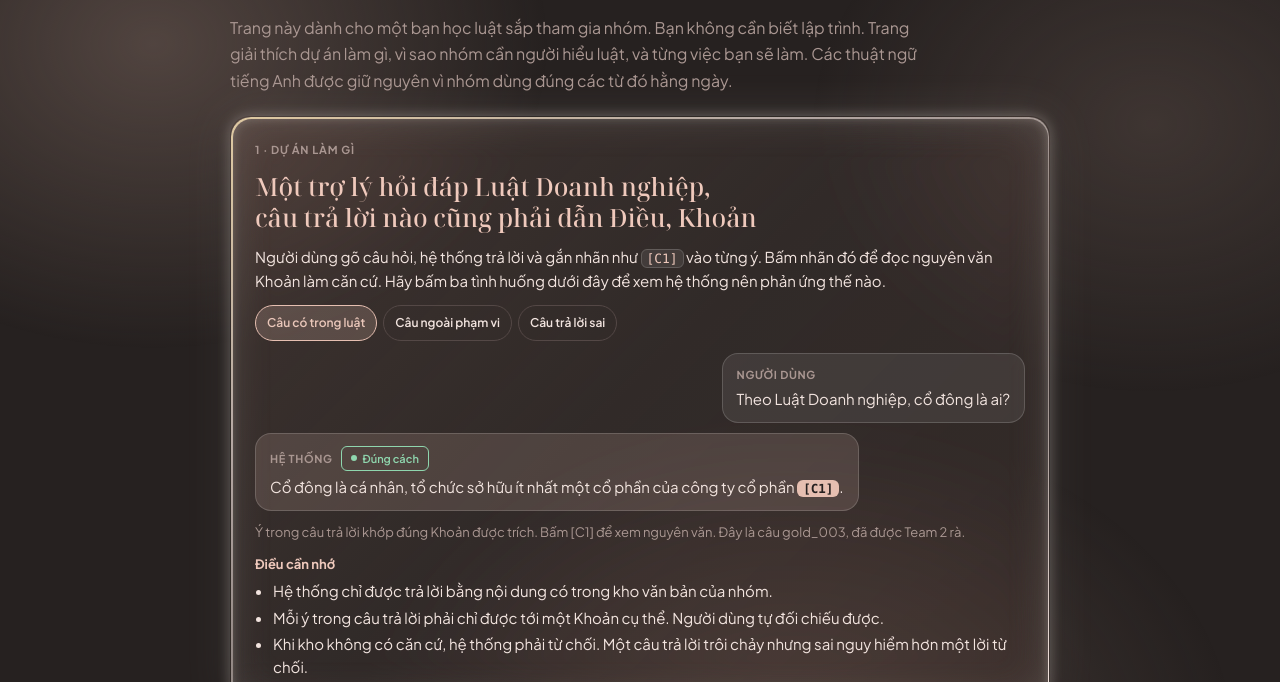
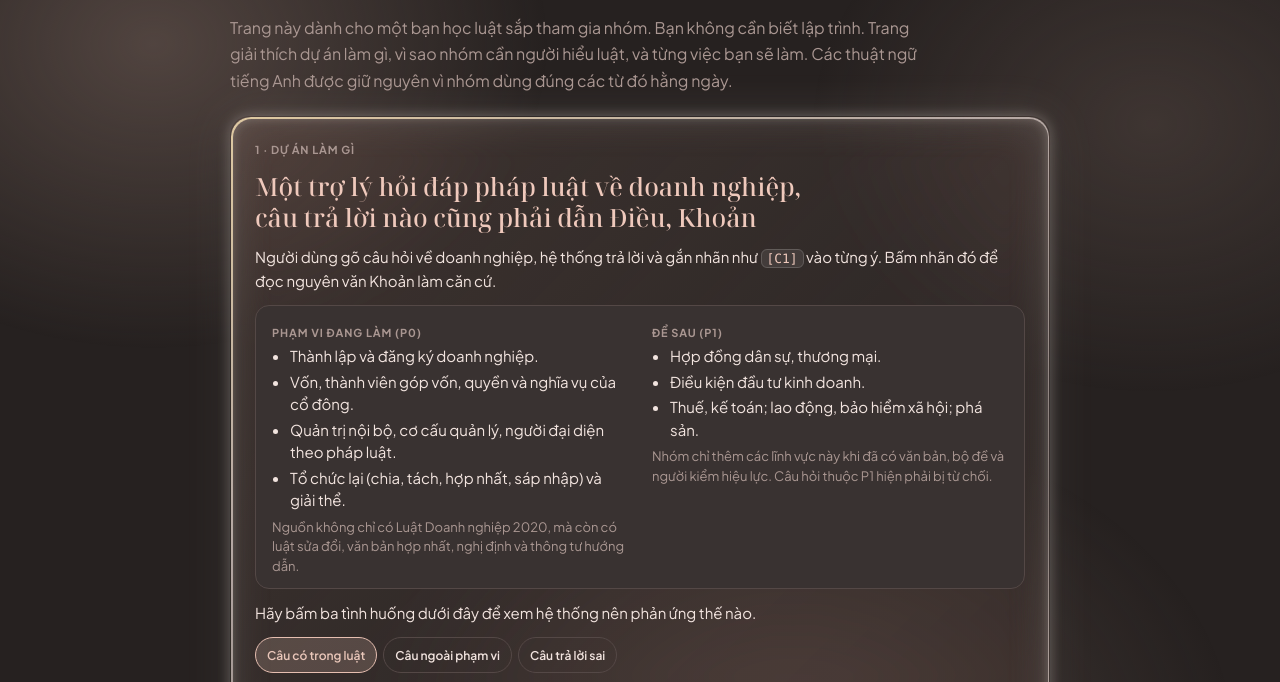
Before and after one commit to velvetforest/legal-rag-docs, a plain HTML site: page v/vietnamese-legal-rag/law-student-onboarding-visualization.html in a window 1280 px wide. Shown: the part 84-766 px from the top of the page. Drawn offline with Linux system fonts and the light colour scheme.

Commit message:
viz: law-student-onboarding-visualization (scope is enterprise law, not only the Enterprise Law)

```diff
--- a/v/vietnamese-legal-rag/law-student-onboarding-visualization.html
+++ b/v/vietnamese-legal-rag/law-student-onboarding-visualization.html
@@ -656,6 +656,8 @@ mark.wrong { background: color-mix(in srgb, var(--bad) 22%, transparent); color:
   .cmp-row > span:first-child { grid-column: 1 / -1; }
   .cmp-head > span:first-child { display: none; }
 }
+.scope { display: grid; grid-template-columns: repeat(auto-fit, minmax(250px, 1fr)); gap: 8px 24px; padding: 12px 16px; border-radius: 14px; background: var(--mc-surface); border: 1px solid var(--mc-border); }
+.scope ul { margin: 4px 0 6px; padding-left: 18px; display: grid; gap: 3px; line-height: 1.5; }
 
 </style>
 </head>
@@ -676,8 +678,22 @@ mark.wrong { background: color-mix(in srgb, var(--bad) 22%, transparent); color:
 <section class="mc-glass studio-card" id="s1">
   <div class="studio-body">
     <p class="eyebrow">1 · Dự án làm gì</p>
-    <h2 class="viz-title">Một trợ lý hỏi đáp Luật Doanh nghiệp, câu trả lời nào cũng phải dẫn Điều, Khoản</h2>
-    <p class="viz-why">Người dùng gõ câu hỏi, hệ thống trả lời và gắn nhãn như <code>[C1]</code> vào từng ý. Bấm nhãn đó để đọc nguyên văn Khoản làm căn cứ. Hãy bấm ba tình huống dưới đây để xem hệ thống nên phản ứng thế nào.</p>
+    <h2 class="viz-title">Một trợ lý hỏi đáp pháp luật về doanh nghiệp, câu trả lời nào cũng phải dẫn Điều, Khoản</h2>
+    <p class="viz-why">Người dùng gõ câu hỏi về doanh nghiệp, hệ thống trả lời và gắn nhãn như <code>[C1]</code> vào từng ý. Bấm nhãn đó để đọc nguyên văn Khoản làm căn cứ.</p>
+    <div class="scope">
+      <div><p class="case-k">Phạm vi đang làm (P0)</p><ul>
+        <li>Thành lập và đăng ký doanh nghiệp.</li>
+        <li>Vốn, thành viên góp vốn, quyền và nghĩa vụ của cổ đông.</li>
+        <li>Quản trị nội bộ, cơ cấu quản lý, người đại diện theo pháp luật.</li>
+        <li>Tổ chức lại (chia, tách, hợp nhất, sáp nhập) và giải thể.</li>
+      </ul><p class="note">Nguồn không chỉ có Luật Doanh nghiệp 2020, mà còn có luật sửa đổi, văn bản hợp nhất, nghị định và thông tư hướng dẫn.</p></div>
+      <div><p class="case-k">Để sau (P1)</p><ul>
+        <li>Hợp đồng dân sự, thương mại.</li>
+        <li>Điều kiện đầu tư kinh doanh.</li>
+        <li>Thuế, kế toán; lao động, bảo hiểm xã hội; phá sản.</li>
+      </ul><p class="note">Nhóm chỉ thêm các lĩnh vực này khi đã có văn bản, bộ đề và người kiểm hiệu lực. Câu hỏi thuộc P1 hiện phải bị từ chối.</p></div>
+    </div>
+    <p>Hãy bấm ba tình huống dưới đây để xem hệ thống nên phản ứng thế nào.</p>
     <div class="tabs" role="tablist" id="sc-tabs"></div>
     <div class="stage">
       <div class="chat" id="sc-chat" aria-live="polite"></div>
@@ -719,7 +735,7 @@ mark.wrong { background: color-mix(in srgb, var(--bad) 22%, transparent); color:
 <section class="mc-glass studio-card" id="s3">
   <div class="studio-body">
     <p class="eyebrow">3 · Kho luật của nhóm</p>
-    <h2 class="viz-title">8 văn bản được cắt thành 2.576 đoạn, mỗi đoạn là một Khoản</h2>
+    <h2 class="viz-title">8 văn bản về doanh nghiệp được cắt thành 2.576 đoạn, mỗi đoạn là một Khoản</h2>
     <p class="viz-why">Nhóm gọi kho văn bản là <b>corpus</b>, và gọi mỗi đoạn là một <b>chunk</b>. Mỗi chunk có một mã đọc được bằng mắt. Bạn sẽ gặp mã này trong mọi bảng soát, nên hãy bấm từng phần của mã để xem nó nghĩa là gì.</p>
     <div class="stage">
       <div class="idparts" id="id-parts" role="group" aria-label="Các phần của mã chunk"></div>
@@ -1121,7 +1137,7 @@ const TASKS = [
     how: "Chỉ ra Điều, Khoản nào đã bị sửa đổi, bãi bỏ hoặc thay thế, và bởi văn bản nào.",
     give: "Bảng: văn bản, Điều, Khoản, tình trạng, văn bản sửa đổi, ngày áp dụng." },
   { n: "Góp ý kho văn bản và lời hiển thị", size: "Nhỏ · khi có thời gian",
-    why: "Kho chính mới có khoảng một nửa nhóm văn bản liên quan, và chưa có phụ lục, biểu mẫu. Lời từ chối và lưu ý pháp lý trên trang web cũng cần đúng giọng pháp lý.",
+    why: "Kho chính mới có khoảng một nửa nhóm văn bản liên quan, và chưa có phụ lục, biểu mẫu. Tài liệu kiến trúc của nhóm còn kể Luật 03/2022/QH15, Nghị định 296/2026/NĐ-CP và Thông tư 121/2026/TT-BTC làm nguồn, nhưng ba văn bản này chưa có trong kho. Lời từ chối và lưu ý pháp lý trên trang web cũng cần đúng giọng pháp lý.",
     get: "Danh sách 8 văn bản hiện có và các câu hệ thống hiển thị cho người dùng.",
     how: "Đề xuất văn bản nên thêm trước cho các chủ đề: thành lập, vốn và cổ đông, quản trị, tổ chức lại và giải thể. Sửa lời hiển thị nếu dễ gây hiểu nhầm.",
     give: "Danh sách đề xuất kèm lý do ngắn." }
```
